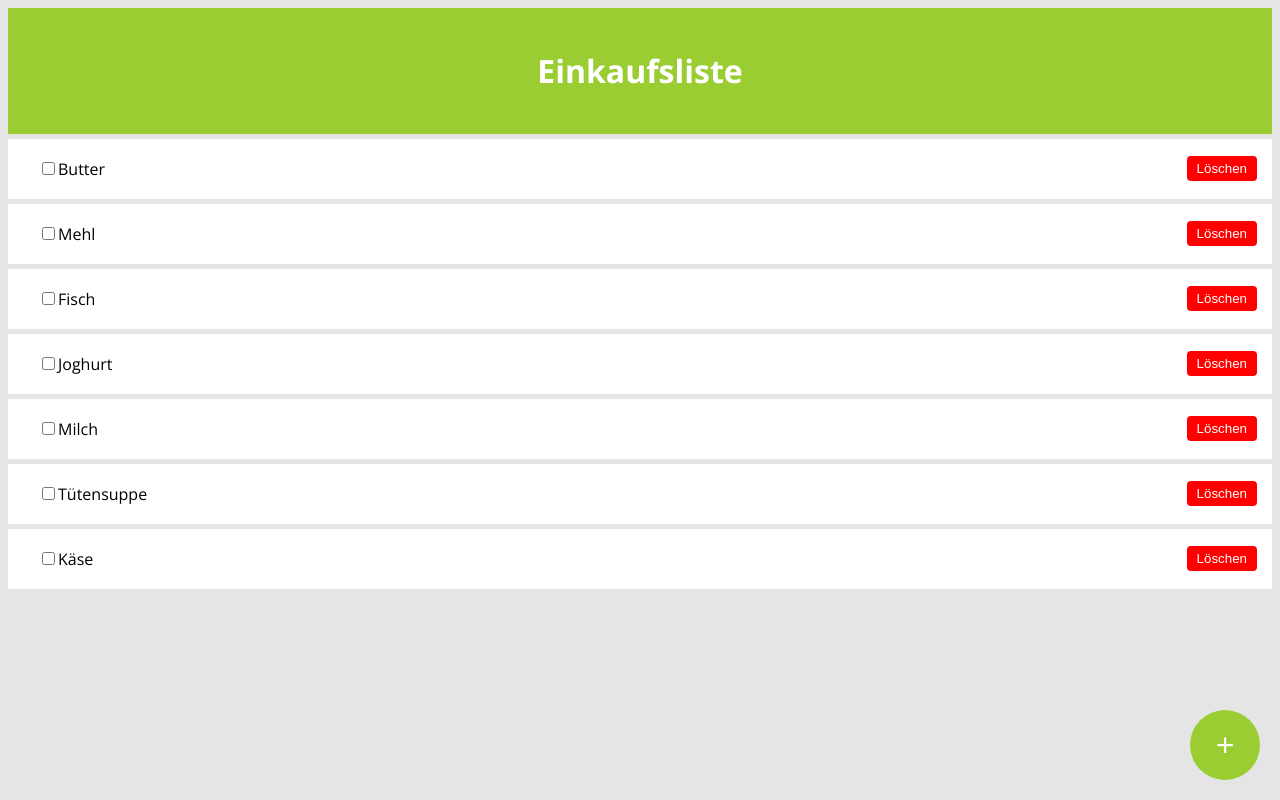
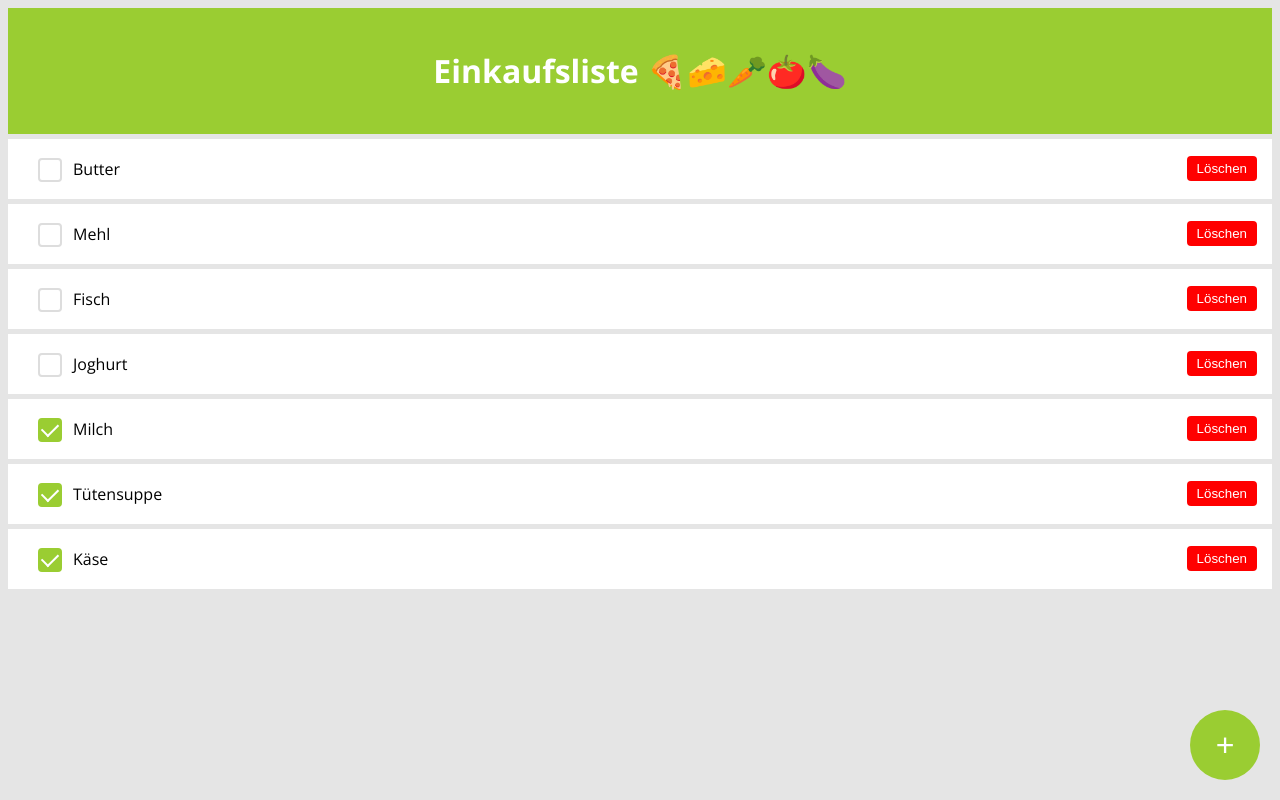
Before and after one commit to cmgoersch/my_first_django_project, a Django app: page /mylist/ in a window 1280 px wide. Run offline with Django 5.2, Linux system fonts and the light colour scheme; data comes from the database, SQL or seed files in the repository; both versions use the stored data as it was after the commit.

Commit message:
checkbox checkbox remains unchecked

```diff
--- a/mylist/static/css/styles.css
+++ b/mylist/static/css/styles.css
@@ -107,3 +107,68 @@ header {
     border-radius: 4px;
     cursor: pointer;
 }
+
+/* Versteckt die Standard-Checkbox */
+.custom-checkbox {
+    display: none;
+}
+
+/* Stil für das Label der Checkbox */
+.checkbox-label {
+    position: relative;
+    padding-left: 35px; /* Platz für das Pseudo-Element links neben dem Text */
+    cursor: pointer;
+    font-size: 16px;
+    margin-right: auto; /* Schiebt das Label nach links */
+}
+
+/* Das Pseudo-Element, das die benutzerdefinierte Checkbox erstellt */
+.checkbox-label::before {
+    content: "";
+    position: absolute;
+    left: 0;
+    top: 0;
+    width: 20px;
+    height: 20px;
+    border: 2px solid #ddd; /* Rahmenfarbe der Checkbox */
+    border-radius: 4px; /* Abgerundete Ecken */
+    background-color: white;
+    transition: background-color 0.3s ease;
+}
+
+/* Das Pseudo-Element für den "gecheckten" Zustand */
+.custom-checkbox:checked + .checkbox-label::before {
+    background-color: yellowgreen; /* Hintergrundfarbe, wenn die Checkbox aktiviert ist */
+    border-color: yellowgreen;
+}
+
+/* Checkbox-Haken */
+.checkbox-label::after {
+    content: "";
+    position: absolute;
+    left: 7px; /* Passe diesen Wert an, um horizontal zu zentrieren */
+    top: 2px; /* Passe diesen Wert an, um vertikal zu zentrieren */
+    width: 8px;
+    height: 14px;
+    border: solid white;
+    border-width: 0 2px 2px 0;
+    transform: rotate(45deg);
+    opacity: 0; /* Unsichtbar, wenn die Checkbox nicht aktiviert ist */
+    transition: opacity 0.3s ease;
+}
+
+/* Zeigt den Haken an, wenn die Checkbox aktiviert ist */
+.custom-checkbox:checked + .checkbox-label::after {
+    opacity: 1; /* Zeigt den Haken an */
+}
+
+/* Stil für den Löschen-Button */
+.delete-button {
+    background-color: red;
+    color: white;
+    padding: 5px 10px;
+    border: none;
+    border-radius: 4px;
+    cursor: pointer;
+    margin-left: 10px; /* Abstand zwischen Checkbox und Löschen-Button */
+}
--- a/mylist/static/js/scripts.js
+++ b/mylist/static/js/scripts.js
@@ -87,3 +87,27 @@ document.getElementById('confirmDelete').onclick = function() {
 function closeConfirmModal() {
     document.getElementById('confirmModal').style.display = 'none';
 }
+
+// Speichert den Zustand der Checkbox (abgehakt oder nicht abgehakt) in der Datenbank
+function toggleCheckbox(itemId) {
+    let token = document.getElementById('csrfTokenInput').value;
+    let checkbox = document.getElementById('checkbox' + itemId);
+    let done = checkbox.checked; // True oder False basierend auf dem aktuellen Zustand
+
+    fetch(`/mylist/${itemId}/toggle/`, {
+        method: 'POST',
+        headers: {
+            'X-CSRFToken': token,
+            'Content-Type': 'application/json'
+        },
+        body: JSON.stringify({ 'done': done })
+    })
+    .then(response => {
+        if (!response.ok) {
+            alert('Es gab ein Problem beim Aktualisieren des Status.');
+        }
+    })
+    .catch(error => {
+        console.error('Fetch-Fehler:', error);
+    });
+}
--- a/mylist/templates/shopping_list.html
+++ b/mylist/templates/shopping_list.html
@@ -13,13 +13,19 @@
 </head>
 <body>
     <header>
-        <h1>Einkaufsliste</h1>
+        <h1>Einkaufsliste 🍕🧀🥕🍅🍆</h1>
     </header>
 
     <!-- Liste der Einträge -->
     {% for row in all_items %}
     <div class="list-item">
-        <input type="checkbox"> {{ row.name }}
+        <!-- Benutzerdefinierte Checkbox -->
+        <input type="checkbox" id="checkbox{{ row.id }}" class="custom-checkbox"
+               {% if row.done %}checked{% endif %}
+               onclick="toggleCheckbox('{{ row.id }}')">
+        <label for="checkbox{{ row.id }}" class="checkbox-label">{{ row.name }}</label>
+
+        <!-- Löschen-Button -->
         <button class="delete-button" onclick="deleteItem('{{ row.id }}')">Löschen</button>
     </div>
     {% endfor %}
--- a/mylist/views.py
+++ b/mylist/views.py
@@ -1,19 +1,36 @@
 from django.shortcuts import render, redirect, get_object_or_404
 from django.http import JsonResponse
 from .models import ShoppingItem  # Korrigiert auf ShoppingItem
+from django.views.decorators.csrf import csrf_exempt
+import json
 
 # Create your views here.
 def mylist(request):
     if request.method == 'POST':
-        print('Received data:', request.POST['itemName'])
-        ShoppingItem.objects.create(name=request.POST['itemName'])
+        item_name = request.POST.get('itemName')
+        if item_name:  # Überprüfe, ob ein Name vorhanden ist
+            ShoppingItem.objects.create(name=item_name)
     all_items = ShoppingItem.objects.all()
     return render(request, 'shopping_list.html', {'all_items': all_items})
 
 def delete_item(request, item_id):
     if request.method == 'DELETE':
-        item = get_object_or_404(ShoppingItem, id=item_id)  # Korrigiert auf ShoppingItem
+        item = get_object_or_404(ShoppingItem, id=item_id)
         item.delete()
         return JsonResponse({'success': True})
     else:
         return JsonResponse({'error': 'Ungültige Anfrage'}, status=400)
+
+@csrf_exempt  # Deaktiviert den CSRF-Schutz für diese View
+def toggle_done(request, item_id):
+    if request.method == 'POST':
+        item = get_object_or_404(ShoppingItem, id=item_id)
+        data = json.loads(request.body)
+        done_status = data.get('done')
+        if done_status is not None:  # Überprüfe, ob 'done' im JSON vorhanden ist
+            item.done = done_status
+            item.save()  # Speichert den aktualisierten Zustand in der Datenbank
+            return JsonResponse({'success': True})
+        else:
+            return JsonResponse({'error': 'Feld "done" fehlt'}, status=400)
+    return JsonResponse({'error': 'Ungültige Anfrage'}, status=400)
--- a/shopping_list/urls.py
+++ b/shopping_list/urls.py
@@ -16,12 +16,13 @@ Including another URLconf
 """
 from django.contrib import admin
 from django.urls import path
-from mylist.views import mylist, delete_item  # Importiere spezifisch delete_item
+from mylist.views import mylist, delete_item, toggle_done  # toggle_done hinzufügen
 from django.conf import settings
 from django.conf.urls.static import static
 
 urlpatterns = [
     path('admin/', admin.site.urls),
     path('mylist/', mylist),
-    path('mylist/<int:item_id>/', delete_item, name='delete_item'),  # Verwende delete_item direkt
+    path('mylist/<int:item_id>/', delete_item, name='delete_item'),
+    path('mylist/<int:item_id>/toggle/', toggle_done, name='toggle_done'),  # toggle_done direkt verwenden
 ] + static(settings.STATIC_URL, document_root=settings.STATIC_ROOT)
```
Also changed, not shown: db.sqlite3.
